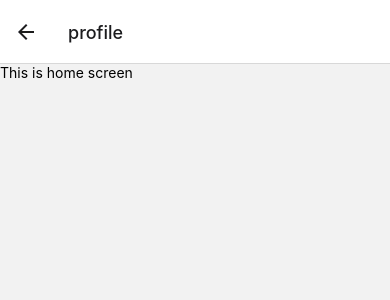
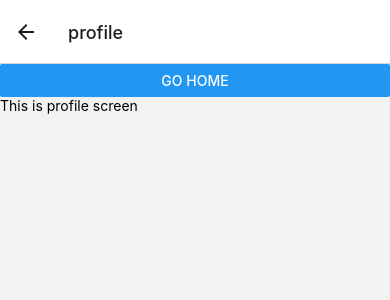
Before and after one commit to RMSI-training/react-native-search-app, a React Native app: screen / in a window 390 px wide. Both pictures are taken after a click on the button "GO BACK". Shown: the top 300 px of the page. Built offline with nearby package versions, Linux system fonts and the light colour scheme.

Commit message:
stack navigation demo

```diff
--- a/App.js
+++ b/App.js
@@ -41,12 +41,14 @@ export default function App() {
     // </View>
   );
 }
-const HomeScreen = ({navigation}) => {
+const HomeScreen = ({ navigation }) => {
   return (<Button title='go back' onPress={() => navigation.navigate('profile')}></Button>)
 
 }
 const profileScreen = ({ navigation, route }) => {
-  return <Text>This is home screen</Text>
+  return (
+    <View><Button title='go home' onPress={() => navigation.navigate('home')}></Button>
+      <Text>This is profile screen</Text></View>)
 }
 const styles = StyleSheet.create({
   input1: {
```
Also changed, not shown: 1 other file (tests, documents, lock files or other folders).
